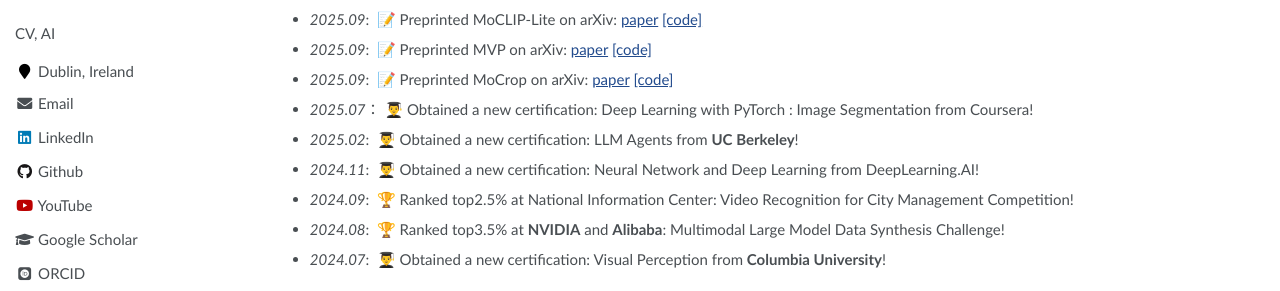
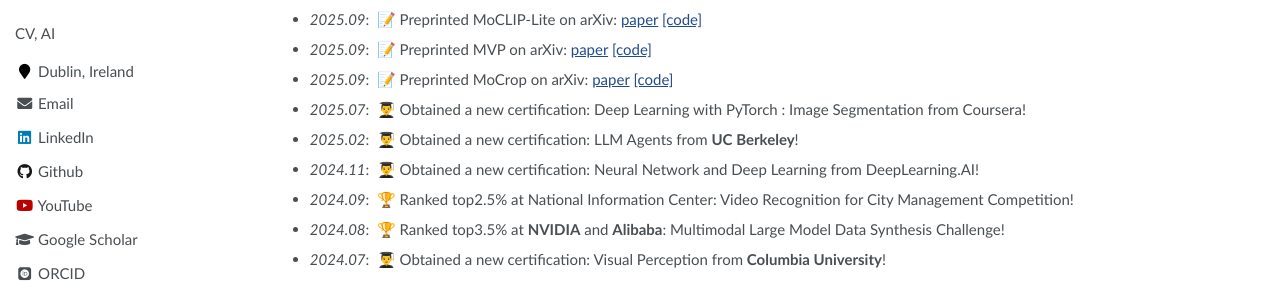
Before and after one commit to microa/microa.github.io, a Jekyll site: the page built from _pages/about.md, in a window 1280 px wide and 900 px high. Shown: the part 331-622 px from the top of the window. Built offline with Jekyll 4.4.1, drawn with Linux system fonts in a browser that asks for light colours; some web fonts are replaced.

```diff
--- a/_pages/about.md
+++ b/_pages/about.md
@@ -39,7 +39,7 @@ My current research focuses on computer vision, machine learning, and AI.
 - *2025.09*: &nbsp;📝 Preprinted MoCLIP-Lite on arXiv: [paper](https://arxiv.org/abs/2509.17084) [[code]](https://github.com/microa/MoCLIP-Lite)
 - *2025.09*: &nbsp;📝 Preprinted MVP on arXiv: [paper](https://arxiv.org/abs/2509.18388) [[code]](https://github.com/microa/MVP)
 - *2025.09*: &nbsp;📝 Preprinted MoCrop on arXiv: [paper](https://arxiv.org/abs/2509.18473) [[code]](https://github.com/microa/MoCrop)
-- *2025.07*：&nbsp;👨‍🎓 Obtained a new certification: Deep Learning with PyTorch : Image Segmentation from Coursera!
+- *2025.07*: &nbsp;👨‍🎓 Obtained a new certification: Deep Learning with PyTorch : Image Segmentation from Coursera!
 - *2025.02*: &nbsp;👨‍🎓 Obtained a new certification: LLM Agents from **UC Berkeley**!
 - *2024.11*: &nbsp;👨‍🎓 Obtained a new certification: Neural Network and Deep Learning from DeepLearning.AI!
 - *2024.09*: &nbsp;🏆 Ranked top2.5%<!--13/523--> at National Information Center: Video Recognition for City Management Competition!
```
